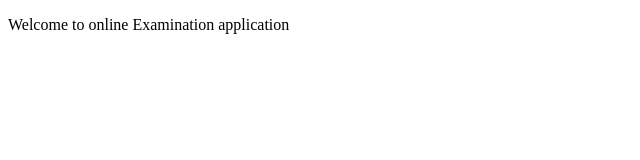
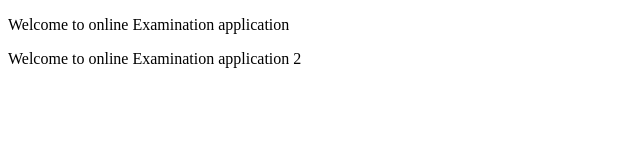
Before and after one commit to YashrajShinde45/OnlineExam, a plain HTML site: page index.html in a window 1280 px wide. Shown: the whole page, without its empty margins (0-640 px from the left). Drawn offline with Linux system fonts and the light colour scheme.

Commit message:
Add welcome message for online examination application

```diff
--- a/index.html
+++ b/index.html
@@ -5,5 +5,7 @@
 </head>
 <body>
 <p>Welcome to online Examination application</p>
+
+<p>Welcome to online Examination application 2</p>
 </body>
 </html>
```
